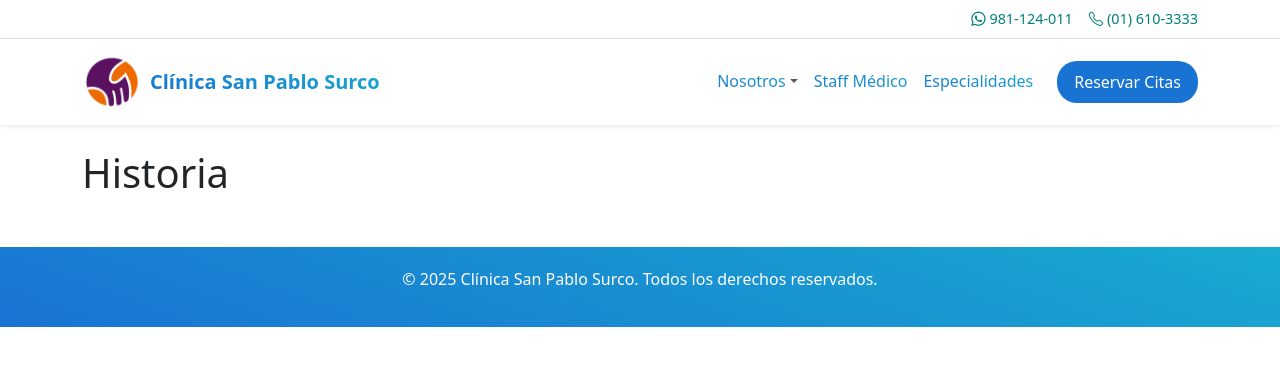
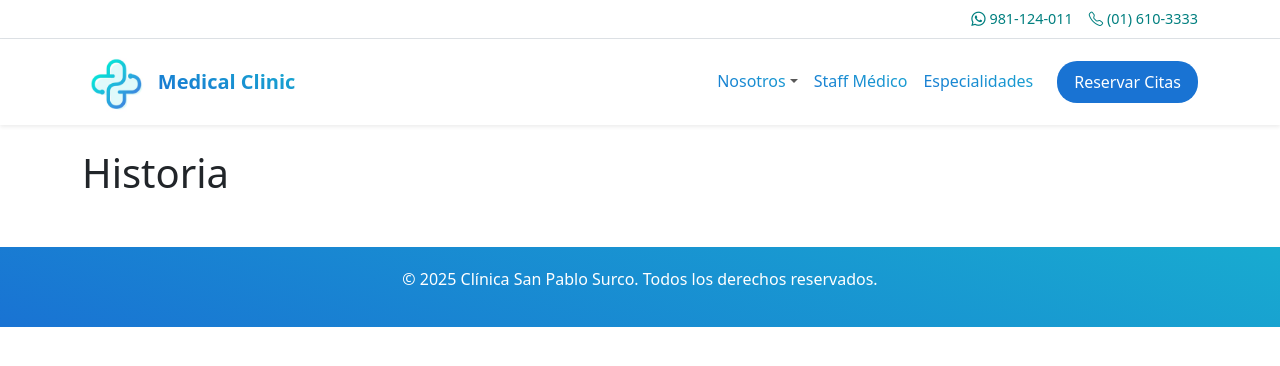
Before and after one commit to xLorenz29/CitaDoc, a Django app: page /historia/ in a window 1280 px wide. Shown: the top 366 px of the page. Run offline with Django 5.2, Linux system fonts and the light colour scheme.

Commit message:
Cambio en el Diseño

```diff
--- a/Pages/templates/layouts/base.html
+++ b/Pages/templates/layouts/base.html
@@ -76,8 +76,8 @@
     <nav class="navbar navbar-expand-lg shadow-sm">
         <div class="container">
             <a class="navbar-brand d-flex align-items-center" href="{% url 'home' %}">
-                <img src="{% static 'logo.png' %}" alt="Logo">
-                <span class="ms-2 fw-bold">Clínica San Pablo Surco</span>
+                <img src="{% static 'logoHome.png' %}" alt="Logo">
+                <span class="ms-2 fw-bold ">Medical Clinic</span>
             </a>
             <button class="navbar-toggler" type="button" data-bs-toggle="collapse" data-bs-target="#navbarNav">
                 <span class="navbar-toggler-icon"></span>
--- a/Pages/templates/layouts/baseDash.html
+++ b/Pages/templates/layouts/baseDash.html
@@ -15,7 +15,7 @@
   <div class="d-flex justify-content-between align-items-center w-100">
     <div>
       <a href="{% url 'dashboard1' %}">
-        <img src="{% static 'logo4.png' %}" alt="Logo Clínica" class="topbar-logo ms-4 img-fluid">
+        <img src="{% static 'logoDash.png' %}" alt="Logo Clínica" class="topbar-logo ms-4 img-fluid">
       </a>
     </div>
 
```
Also changed, not shown: Pages/static/logo2.png (deleted), Pages/static/logoDash.png (renamed from Pages/static/logo4.png), Pages/static/logoHome.png (added).
